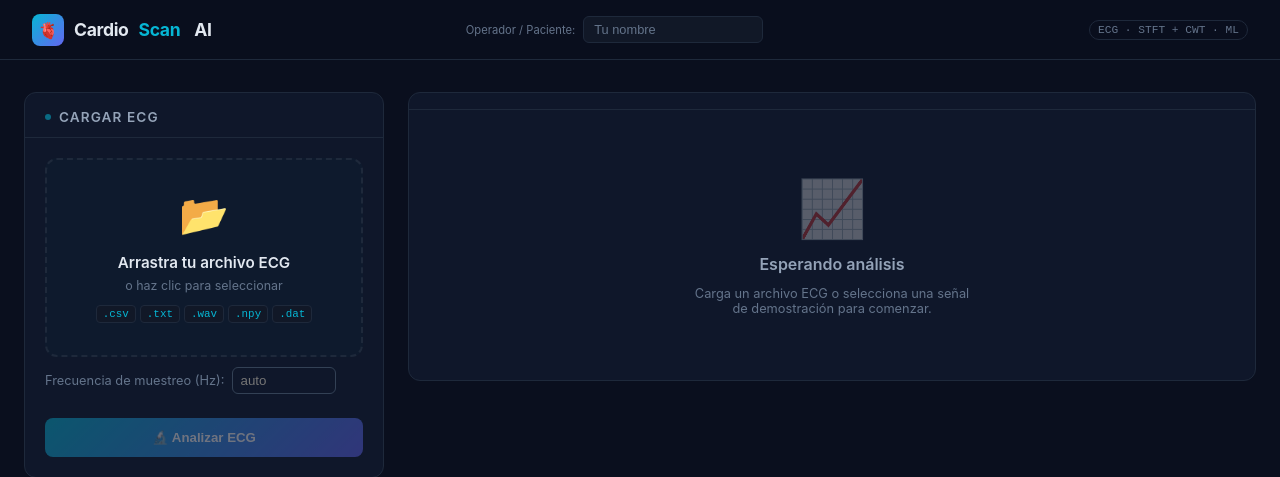
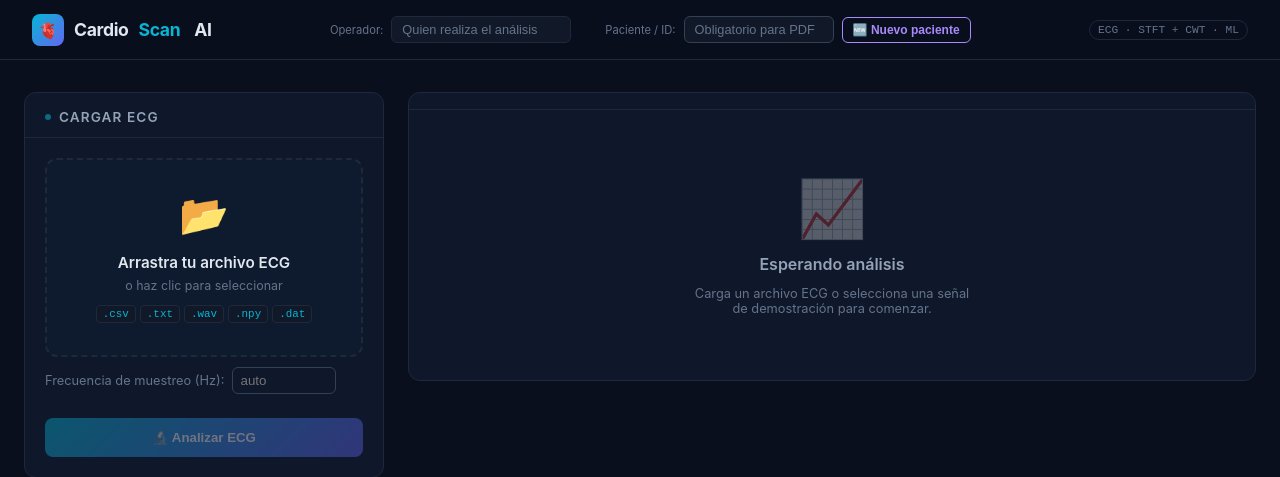
Before and after one commit to mrivera7-max/CardioScanAI_CWT, a Flask app: page / in a window 1280 px wide. Shown: the top 477 px of the page. Run offline with Flask 3, Linux system fonts and the light colour scheme.

Commit message:
v2.4: separación de pacientes en interfaz y reportes
- Campos separados Operador / Paciente-ID; paciente obligatorio para el PDF
- Botón 'Nuevo paciente': limpia entradas y resultados y borra el análisis del servidor (/api/forget)
- Borrado automático del paciente al analizar una señal distinta (otro canal del mismo registro lo conserva)
- Nombre del paciente visible bajo el diagnóstico; aviso cuando se borra
- Reportes PDF/TXT nombrados con el ID del paciente y enviados desde memoria (sin archivos en disco)

Co-Authored-By: Claude Opus 5.5 <noreply@anthropic.com>
Claude-Session: https://claude.ai/code/session_01QADkZTkWP4z5fXdKLYTRWA

```diff
--- a/app.py
+++ b/app.py
@@ -2,7 +2,7 @@
 Servidor web Flask para interfaz de análisis ECG.
 """
 
-import os, sys, json, tempfile, base64
+import os, sys, io, json, tempfile, base64, re
 from pathlib import Path
 
 # ── Instalar Flask si no está disponible ──────────────────────────────────────
@@ -12,7 +12,7 @@ except ImportError:
     os.system(f"{sys.executable} -m pip install flask --break-system-packages -q")
     from flask import Flask, request, jsonify, send_file
 
-from ecg_pipeline import analyze_ecg, generate_demo_ecg, render_plots_for_report
+from ecg_pipeline import analyze_ecg, generate_demo_ecg, render_plots_for_report, forget_analysis
 import numpy as np
 import wfdb_import
 import report_pdf
@@ -169,6 +169,7 @@ def export_report():
     from datetime import datetime
     data = request.json or {}
     operator = (data.get("operator_name") or "").strip()
+    patient = (data.get("patient_id") or "").strip()
 
     lines = [
         "=" * 60,
@@ -176,8 +177,9 @@ def export_report():
         "  Sistema de Detección de Anomalías Cardíacas",
         "=" * 60,
     ]
+    lines.append(f"  Paciente / ID: {patient or '(no indicado)'}")
     if operator:
-        lines.append(f"  Operador / Paciente: {operator}")
+        lines.append(f"  Operador:      {operator}")
     lines.append(f"  Fecha: {datetime.now().strftime('%d/%m/%Y %H:%M')}")
     lines += [
         "=" * 60,
@@ -208,10 +210,10 @@ def export_report():
         "=" * 60,
     ]
     text = "\n".join(lines)
-    tmp_report = UPLOAD_DIR / "reporte_ecg.txt"
-    tmp_report.write_text(text, encoding="utf-8")
-    return send_file(str(tmp_report), as_attachment=True,
-                     download_name="reporte_ecg.txt", mimetype="text/plain")
+    stamp = datetime.now().strftime("%Y%m%d_%H%M")
+    return send_file(io.BytesIO(text.encode("utf-8")), as_attachment=True,
+                     download_name=f"CardioScan_{_safe_name(patient or 'sin_paciente')}_{stamp}.txt",
+                     mimetype="text/plain")
 
 
 @app.route("/api/export_pdf", methods=["POST"])
@@ -222,20 +224,38 @@ def export_pdf():
     if data.get("status") != "ok":
         return jsonify({"status": "error", "message": "No hay un análisis para reportar."}), 400
     operator = (data.get("operator_name") or "").strip()
+    patient = (data.get("patient_id") or "").strip()
+    if not patient:
+        return jsonify({"status": "error",
+                        "message": "Falta el Paciente / ID: es obligatorio en el reporte."}), 400
     # Gráficas en tema claro (imprimible) si el análisis sigue en memoria;
     # si no (p. ej. tras reiniciar el servidor), se usan las de la interfaz.
     plots = render_plots_for_report(data.get("analysis_id")) or data.get("plots") or {}
     try:
-        pdf = report_pdf.build_report(data, plots, operator)
+        pdf = report_pdf.build_report(data, plots, operator=operator, patient=patient)
     except Exception as e:
         return jsonify({"status": "error", "message": f"No se pudo generar el PDF: {e}"}), 500
     stamp = datetime.now().strftime("%Y%m%d_%H%M")
-    safe = "".join(c for c in (data.get("diagnosis") or "ECG") if c.isalnum()) or "ECG"
-    out = UPLOAD_DIR / f"reporte_cardioscan_{stamp}.pdf"
-    out.write_bytes(pdf)
-    return send_file(str(out), as_attachment=True,
-                     download_name=f"CardioScan_{safe}_{stamp}.pdf",
+    pid = _safe_name(patient)
+    # Se envía desde memoria: ningún reporte de paciente queda escrito en disco.
+    return send_file(io.BytesIO(pdf), as_attachment=True,
+                     download_name=f"CardioScan_{pid}_{stamp}.pdf",
                      mimetype="application/pdf")
+
+
+def _safe_name(text: str, maxlen: int = 40) -> str:
+    """ID de paciente → nombre de archivo seguro (sin tildes ni símbolos)."""
+    import unicodedata
+    t = unicodedata.normalize("NFKD", text).encode("ascii", "ignore").decode()
+    t = re.sub(r"[^A-Za-z0-9]+", "_", t).strip("_")
+    return (t[:maxlen] or "paciente")
+
+
+@app.route("/api/forget", methods=["POST"])
+def api_forget():
+    """Botón 'Nuevo paciente': borra el análisis previo de la memoria del servidor."""
+    aid = (request.get_json(silent=True) or {}).get("analysis_id", "")
+    return jsonify({"status": "ok", "forgotten": forget_analysis(aid)})
 
 
 if __name__ == "__main__":
--- a/ecg_pipeline.py
+++ b/ecg_pipeline.py
@@ -576,6 +576,11 @@ def _render_plots(d: dict, theme: str = "dark") -> dict:
         }
 
 
+def forget_analysis(analysis_id: str) -> bool:
+    """Elimina un análisis de la caché (botón 'Nuevo paciente')."""
+    return _ANALYSIS_CACHE.pop(analysis_id or "", None) is not None
+
+
 def render_plots_for_report(analysis_id: str) -> dict | None:
     """Figuras en tema claro para el PDF; None si el análisis ya no está en caché."""
     d = _ANALYSIS_CACHE.get(analysis_id or "")
--- a/templates/index.html
+++ b/templates/index.html
@@ -105,6 +105,22 @@ body {
 }
 
 .operator-saved-icon.show { opacity: 1; }
+
+.patient-input { width: 150px; border-color: #334155; }
+.patient-input.required { border-color: var(--warn); box-shadow: 0 0 0 2px rgba(245,158,11,.25); }
+.btn-new-patient {
+  background: transparent; border: 1px solid var(--accent3); color: var(--accent3);
+  border-radius: 6px; padding: 5px 10px; font-size: .75rem; font-weight: 600;
+  cursor: pointer; white-space: nowrap; transition: all .15s;
+}
+.btn-new-patient:hover { background: rgba(167,139,250,.12); }
+.patient-alert {
+  display: none; margin: 0 0 1rem; padding: .6rem .9rem; border-radius: var(--radius-sm);
+  background: rgba(245,158,11,.10); border: 1px solid rgba(245,158,11,.45);
+  color: #fbbf24; font-size: .8rem;
+}
+.patient-alert.show { display: block; }
+.diag-patient { font-size: .78rem; color: var(--text-dim); margin-top: 2px; }
 
 /* ── Layout ───────────────────────────────────────────────────────── */
 .main {
@@ -548,11 +564,17 @@ body {
     Cardio<span>Scan</span>&nbsp;AI
   </div>
   <div class="operator-field">
-    <label class="operator-label" for="operatorName">Operador / Paciente:</label>
+    <label class="operator-label" for="operatorName">Operador:</label>
     <input type="text" id="operatorName" class="operator-input"
-           placeholder="Tu nombre" maxlength="60"
+           placeholder="Quien realiza el análisis" maxlength="60"
            oninput="saveOperatorName()">
-    <span class="operator-saved-icon" id="operatorSavedIcon">✓ guardado</span>
+    <span class="operator-saved-icon" id="operatorSavedIcon">✓</span>
+    <label class="operator-label" for="patientId" style="margin-left:.5rem">Paciente / ID:</label>
+    <input type="text" id="patientId" class="operator-input patient-input"
+           placeholder="Obligatorio para PDF" maxlength="60"
+           oninput="onPatientInput()">
+    <button class="btn-new-patient" onclick="newPatient()"
+            title="Limpia paciente, archivo y resultados para empezar con otro paciente">🆕 Nuevo paciente</button>
   </div>
   <div class="header-badge">ECG · STFT + CWT · ML</div>
 </header>
@@ -696,6 +718,8 @@ body {
   <!-- ── Right column ──────────────────────────────────────────────────── -->
   <div class="right-col">
 
+    <div class="patient-alert" id="patientAlert"></div>
+
     <!-- Diagnosis banner -->
     <div class="diagnosis-banner" id="diagnosisBanner">
       <div class="diag-main">
@@ -703,6 +727,7 @@ body {
         <div class="diag-info">
           <h2 id="diagName"></h2>
           <p id="diagConf"></p>
+          <p class="diag-patient" id="diagPatient"></p>
         </div>
         <div class="diag-badge" id="diagRisk"></div>
       </div>
@@ -764,6 +789,83 @@ body {
 // ── State ──────────────────────────────────────────────────────────────────
 let lastResult = null;
 let operatorName = '';
+// Paciente: el nombre queda ligado al análisis que estaba en pantalla cuando se
+// escribió (patientOwner). Si luego se analiza una señal DISTINTA, se borra.
+let patientOwner = null;      // analysis_id dueño del nombre actual (null = ninguno)
+let lastSource = null;        // origen de la señal mostrada
+const EMPTY_PLOTS_HTML = `
+        <div class="empty-state">
+          <span class="big-icon">📈</span>
+          <h3>Esperando análisis</h3>
+          <p>Carga un archivo ECG o selecciona una señal de demostración para comenzar.</p>
+        </div>`;
+
+function getPatient() { return document.getElementById('patientId').value.trim(); }
+
+function onPatientInput() {
+  // lo escrito pertenece al análisis visible (o a ninguno si no hay resultado)
+  patientOwner = lastResult ? lastResult.analysis_id : null;
+  const el = document.getElementById('patientId');
+  if (getPatient()) el.classList.remove('required');
+  hidePatientAlert();
+  updatePatientLine();
+}
+
+function updatePatientLine() {
+  const el = document.getElementById('diagPatient');
+  if (!el) return;
+  const p = getPatient();
+  el.textContent = p ? `Paciente: ${p}` : 'Paciente: — (ingréselo para generar el reporte)';
+}
+
+function showPatientAlert(msg) {
+  const a = document.getElementById('patientAlert');
+  a.textContent = msg; a.classList.add('show');
+}
+function hidePatientAlert() { document.getElementById('patientAlert').classList.remove('show'); }
+
+// Llamar ANTES de cada análisis con un identificador del origen de la señal.
+function guardPatient(source) {
+  const p = getPatient();
+  if (p && lastResult && patientOwner !== null && source !== lastSource) {
+    document.getElementById('patientId').value = '';
+    document.getElementById('patientId').classList.add('required');
+    patientOwner = null;
+    showPatientAlert(`⚠ Se cargó una señal distinta: se borró el paciente "${p}" para no mezclar ` +
+                     `registros. Ingrese el Paciente / ID correspondiente a esta señal.`);
+  }
+}
+
+function newPatient() {
+  const prev = lastResult ? lastResult.analysis_id : null;
+  if (prev) {
+    fetch('/api/forget', { method: 'POST', headers: { 'Content-Type': 'application/json' },
+                          body: JSON.stringify({ analysis_id: prev }) }).catch(() => {});
+  }
+  lastResult = null; lastSource = null; patientOwner = null;
+  const pid = document.getElementById('patientId');
+  pid.value = ''; pid.classList.remove('required');
+  // entradas
+  fileInput.value = '';
+  document.getElementById('fileSelected').style.display = 'none';
+  document.getElementById('fileName').textContent = '';
+  analyzeBtn.disabled = true;
+  document.getElementById('fsInput').value = '';
+  const st = document.getElementById('wfStart'); if (st) st.value = 0;
+  // resultados
+  document.getElementById('diagnosisBanner').style.display = 'none';
+  ['notesCard', 'metricsCard', 'refCard'].forEach(id => {
+    const el = document.getElementById(id); if (el) el.style.display = 'none';
+  });
+  document.getElementById('notesList').innerHTML = '';
+  document.getElementById('refBody').innerHTML = '';
+  document.getElementById('actionsRow').innerHTML = '';
+  document.getElementById('tabStrip').innerHTML = '';
+  document.getElementById('plotPanels').innerHTML = EMPTY_PLOTS_HTML;
+  hidePatientAlert();
+  updateReportFooter();
+  pid.focus();
+}
 
 // ── Nombre del operador / paciente ────────────────────────────────────────
 function saveOperatorName() {
@@ -824,7 +926,8 @@ async function analyzeFile() {
   const fsVal = document.getElementById('fsInput').value.trim();
   if (fsVal) fd.append('fs', fsVal);
   await runAnalysis(() =>
-    fetch('/api/analyze', { method: 'POST', body: fd }).then(r => r.json())
+    fetch('/api/analyze', { method: 'POST', body: fd }).then(r => r.json()),
+    `file:${file.name}:${file.size}:${file.lastModified}`
   );
 }
 
@@ -883,11 +986,13 @@ function wfParams() {
 
 async function wfAnalyze() {
   if (!wfToken) return;
+  const prm = wfParams();
   await runAnalysis(() =>
     fetch('/api/wfdb/analyze', {
       method: 'POST', headers: { 'Content-Type': 'application/json' },
-      body: JSON.stringify(wfParams()),
-    }).then(r => r.json())
+      body: JSON.stringify(prm),
+    }).then(r => r.json()),
+    `wfdb:${prm.record}`   // otro canal/tramo del mismo registro = mismo paciente
   );
 }
 
@@ -918,7 +1023,8 @@ function renderReference(data) {
 // ── Load demo ──────────────────────────────────────────────────────────────
 async function loadDemo(condition) {
   await runAnalysis(() =>
-    fetch(`/api/demo/${condition}`).then(r => r.json())
+    fetch(`/api/demo/${condition}`).then(r => r.json()),
+    `demo:${condition}`
   );
 }
 
@@ -934,7 +1040,8 @@ const LOADING_MSGS = [
   'Generando visualizaciones…',
 ];
 
-async function runAnalysis(fetchFn) {
+async function runAnalysis(fetchFn, source) {
+  guardPatient(source || 'desconocido');
   showLoading(true);
   let msgIdx = 0;
   const msgEl = document.getElementById('loadingText');
@@ -948,8 +1055,14 @@ async function runAnalysis(fetchFn) {
     clearInterval(msgTimer);
     showLoading(false);
     if (data.status === 'ok') {
+      const prevId = lastResult ? lastResult.analysis_id : null;
       lastResult = data;
+      lastSource = source || 'desconocido';
+      // el nombre vigente pasa a pertenecer a este análisis
+      if (getPatient() && (patientOwner === null || patientOwner === prevId))
+        patientOwner = data.analysis_id;
       renderResult(data);
+      updatePatientLine();
     } else {
       alert('Error: ' + (data.message || 'Error desconocido'));
     }
@@ -1076,6 +1189,13 @@ function switchTab(id, btn) {
 // ── Export ─────────────────────────────────────────────────────────────────
 async function exportPdf() {
   if (!lastResult) return;
+  const patient = getPatient();
+  if (!patient) {
+    const pid = document.getElementById('patientId');
+    pid.classList.add('required'); pid.focus();
+    showPatientAlert('Ingrese el Paciente / ID (arriba) antes de generar el reporte PDF.');
+    return;
+  }
   const btn = document.getElementById('pdfBtn');
   const label = btn.textContent;
   btn.disabled = true; btn.textContent = '⏳ Generando PDF…';
@@ -1083,7 +1203,7 @@ async function exportPdf() {
     const res = await fetch('/api/export_pdf', {
       method: 'POST',
       headers: { 'Content-Type': 'application/json' },
-      body: JSON.stringify({ ...lastResult, operator_name: operatorName }),
+      body: JSON.stringify({ ...lastResult, operator_name: operatorName, patient_id: patient }),
     });
     if (!res.ok) {
       let msg = 'Error ' + res.status;
@@ -1107,7 +1227,7 @@ async function exportPdf() {
 
 async function exportReport() {
   if (!lastResult) return;
-  const payload = { ...lastResult, operator_name: operatorName };
+  const payload = { ...lastResult, operator_name: operatorName, patient_id: getPatient() };
   const res = await fetch('/api/export_report', {
     method: 'POST',
     headers: { 'Content-Type': 'application/json' },
@@ -1116,7 +1236,9 @@ async function exportReport() {
   const blob = await res.blob();
   const a = document.createElement('a');
   a.href = URL.createObjectURL(blob);
-  a.download = 'reporte_ecg.txt';
+  const cd = res.headers.get('Content-Disposition') || '';
+  const m = cd.match(/filename\*?=(?:UTF-8'')?"?([^";]+)"?/i);
+  a.download = m ? decodeURIComponent(m[1]) : 'reporte_cardioscan.txt';
   a.click();
 }
 
@@ -1124,6 +1246,7 @@ function downloadScores() {
   if (!lastResult) return;
   const blob = new Blob([JSON.stringify({
     operator_name: operatorName || null,
+    patient_id: getPatient() || null,
     generated_at: new Date().toISOString(),
     diagnosis: lastResult.diagnosis,
     confidence: lastResult.confidence,
```
Also changed, not shown: docs/ESTADO_PROYECTO.md (+2 -1 lines), report_pdf.py (+4 -4 lines), README.md.
